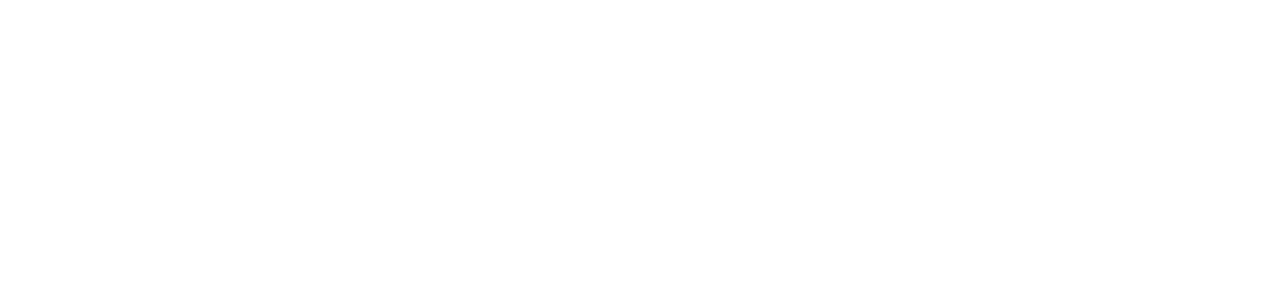
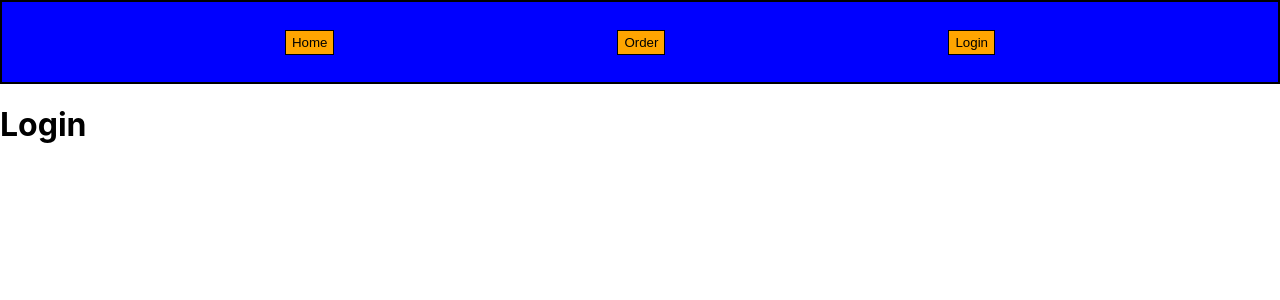
Before and after one commit to usmc1371nerd/rw-order-tracker, a React (Create React App) app: page /login in a window 1280 px wide. Before the commit this address had no page. Shown: the top 300 px of the page. Built offline with nearby package versions, Linux system fonts and the light colour scheme; what react-auth-kit would draw is missing.

Commit message:
set-up navbar/header and some styles

```diff
--- a/src/App.js
+++ b/src/App.js
@@ -2,6 +2,8 @@
 import './App.css';
 import Login from "../src/components/login"
 import Order from "../src/components/order-form"
+import Home from "../src/components/home"
+
 
 import { Route, Routes} from 'react-router';
 
@@ -13,8 +15,10 @@
 
     <Routes>
 
-        <Route exact path='/' element={<Login/>}/>
+        <Route exact path='/' element={<Home/>}/>
+        <Route exact path='/login' element={<Login/>}/>
         <Route exact path='/order-form' element={<Order/>}/>
+
 
 
 
--- /dev/null
+++ b/src/components/header.css
@@ -0,0 +1,15 @@
+button {
+    height:25px;
+    background-color: orange;
+    border: 1.5px solid black;
+}
+
+.links {
+    background-color: blue;
+    display: flex;
+    flex-direction: row;
+    justify-content: space-evenly;
+    height: 10vh;
+    border: 2px solid black;
+    align-items: center;
+}
--- /dev/null
+++ b/src/components/header.jsx
@@ -0,0 +1,25 @@
+import React from 'react'
+import './header.css'
+
+const header = () => {
+  return (
+    <div>
+
+
+
+        <nav className='links'>
+        <a href="/"><button>Home</button></a>
+        <a href="./order-form"><button>Order</button></a>
+        <a href="/login"><button>Login</button></a>
+        </nav>
+
+
+
+    </div>
+
+
+
+  )
+}
+
+export default header
--- /dev/null
+++ b/src/components/home.css
@@ -0,0 +1,6 @@
+.title{
+    display: flex;
+    align-items: center;
+    justify-content: center;
+    height:100vh;
+}
--- /dev/null
+++ b/src/components/home.jsx
@@ -0,0 +1,17 @@
+import React from 'react'
+import Header from './header'
+import './home.css'
+
+const home = () => {
+  return (
+    <div>
+        <Header/>
+        <div className="title">
+       <h1>Welcome to R&W Wholesale please login</h1>
+       </div>
+
+        </div>
+  )
+}
+
+export default home
--- a/src/components/login.jsx
+++ b/src/components/login.jsx
@@ -1,8 +1,10 @@
 import React from 'react'
+import Header from './header'
 
 const Login = () => {
   return (
     <div>
+      <Header/>
 
 <h1>Login</h1>
 
--- a/src/components/order-form.jsx
+++ b/src/components/order-form.jsx
@@ -1,8 +1,14 @@
 import React from 'react'
+import Header from './header'
 
 const OrderForm = () => {
   return (
-    <div><h1>order-form</h1></div>
+    <div>
+      <Header/>
+
+      <h1>order-form</h1>
+
+    </div>
   )
 }
 
```
